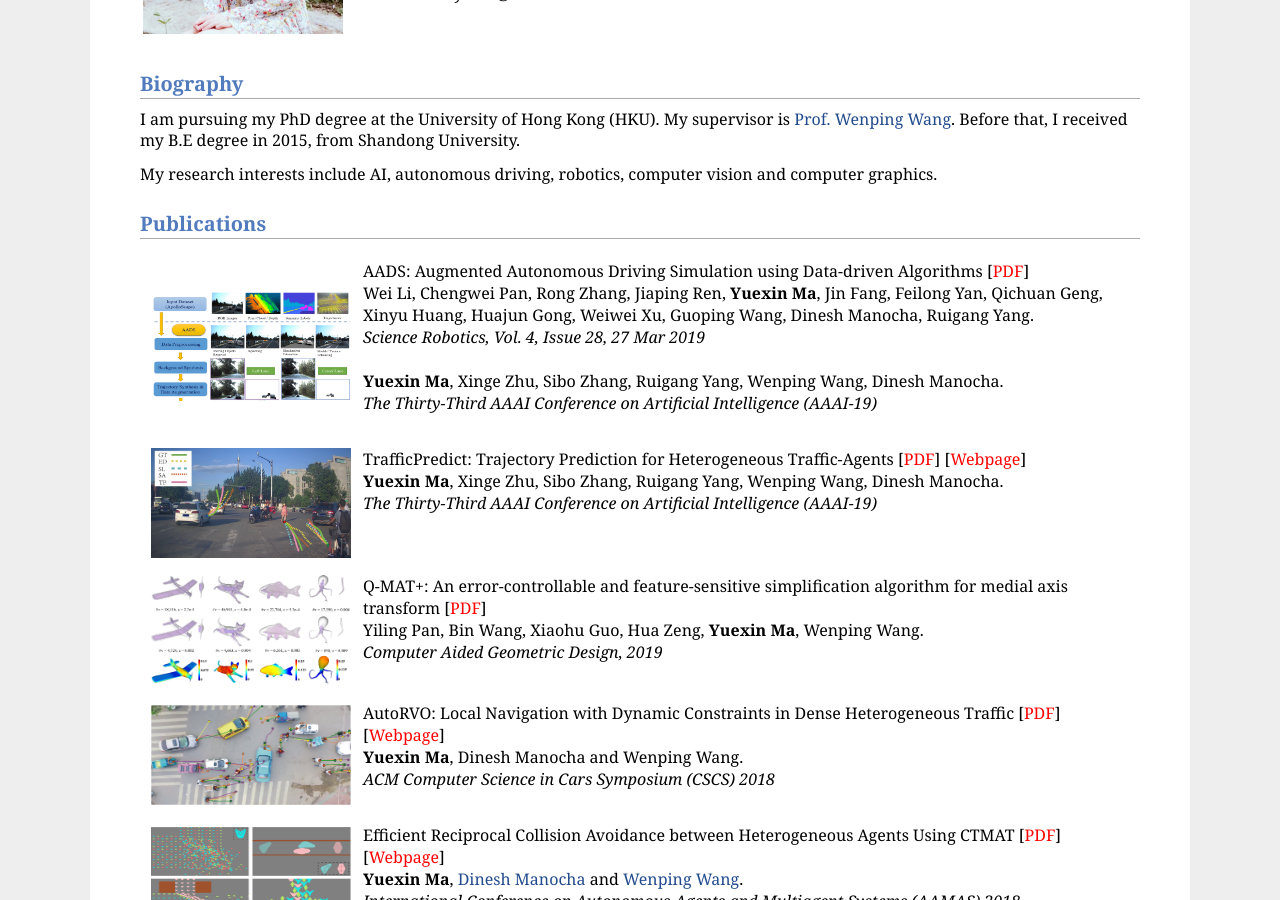
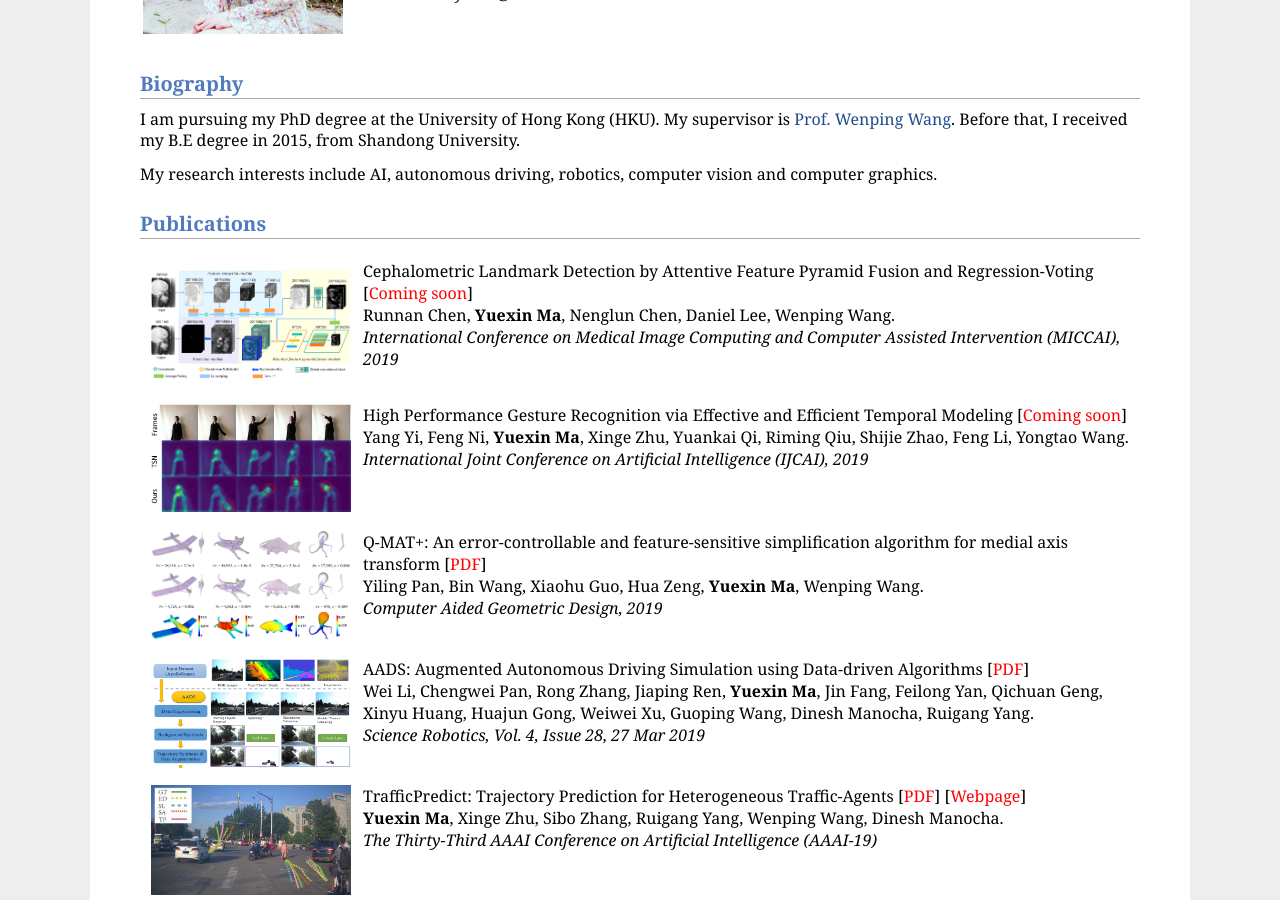
Before and after one commit to AshleyQTDS/AshleyQTDS.github.io, a Jekyll site: the page aboutme.html, which Jekyll copies as it is, in a window 1280 px wide and 900 px high, scrolled down 263 px. Built offline with Jekyll 4.4.1, drawn with Linux system fonts in a browser that asks for light colours; a script that is not in the unit is left out.

Commit message:
Update aboutme.html

```diff
--- a/aboutme.html
+++ b/aboutme.html
@@ -100,13 +100,33 @@ function toggleBibtex(articleid) {
 <h2>Publications</h2>
 <table style="width:100%" cellspacing="10" valign="top">
 
+      <tr>
+      <td><img src="./zxg_css/MICCAI.PNG" border="0" width="200" height="110"></td>
+      <td valign="top" align='left'>
+      Cephalometric Landmark Detection by Attentive Feature Pyramid Fusion and Regression-Voting [<a href=" "><font color="red">Coming soon</a></font>] <br>
+      Runnan Chen, <b>Yuexin Ma</b>, Nenglun Chen, Daniel Lee, Wenping Wang. <br> <em>International Conference on Medical Image Computing and Computer Assisted Intervention (MICCAI), 2019</em><br><br>
+      </tr>
+
+
+      <tr>
+      <td><img src="./zxg_css/IJCAI.PNG" border="0" width="200" height="110"></td>
+      <td valign="top" align='left'>
+      High Performance Gesture Recognition via Effective and Efficient Temporal Modeling [<a href=" "><font color="red">Coming soon</a></font>] <br>
+      Yang Yi, Feng Ni, <b>Yuexin Ma</b>, Xinge Zhu, Yuankai Qi, Riming Qiu, Shijie Zhao, Feng Li, Yongtao Wang.<br> <em>International Joint Conference on Artificial Intelligence (IJCAI), 2019</em><br><br>
+      </tr>
+
+      <tr>
+      <td><img src="./zxg_css/GMP.PNG" border="0" width="200" height="110"></td>
+      <td valign="top" align='left'>
+      Q-MAT+: An error-controllable and feature-sensitive simplification algorithm for medial axis transform [<a href="https://www.sciencedirect.com/science/article/abs/pii/S0167839619300214"><font color="red">PDF</a></font>] <br>
+      Yiling Pan, Bin Wang, Xiaohu Guo, Hua Zeng, <b>Yuexin Ma</b>, Wenping Wang.<br> <em>Computer Aided Geometric Design, 2019</em><br><br>
+      </tr>
 
       <tr>
       <td><img src="./zxg_css/science.PNG" border="0" width="200" height="110"></td>
       <td valign="top" align='left'>
       AADS: Augmented Autonomous Driving Simulation using Data-driven Algorithms [<a href="https://robotics.sciencemag.org/content/4/28/eaaw0863"><font color="red">PDF</a></font>] <br>
       Wei Li, Chengwei Pan, Rong Zhang, Jiaping Ren, <b>Yuexin Ma</b>, Jin Fang, Feilong Yan, Qichuan Geng, Xinyu Huang, Huajun Gong, Weiwei Xu, Guoping Wang, Dinesh Manocha, Ruigang Yang.<br> <em>Science Robotics, Vol. 4, Issue 28, 27 Mar 2019</em><br><br>
-      <b>Yuexin Ma</b>, Xinge Zhu, Sibo Zhang, Ruigang Yang, Wenping Wang, Dinesh Manocha.<br> <em>The Thirty-Third AAAI Conference on Artificial Intelligence (AAAI-19)</em><br><br>
       </tr>
 
       <tr>
@@ -116,12 +136,6 @@ function toggleBibtex(articleid) {
       <b>Yuexin Ma</b>, Xinge Zhu, Sibo Zhang, Ruigang Yang, Wenping Wang, Dinesh Manocha.<br> <em>The Thirty-Third AAAI Conference on Artificial Intelligence (AAAI-19)</em><br><br>
       </tr>
 
-      <tr>
-      <td><img src="./zxg_css/GMP.PNG" border="0" width="200" height="110"></td>
-      <td valign="top" align='left'>
-      Q-MAT+: An error-controllable and feature-sensitive simplification algorithm for medial axis transform [<a href="https://www.sciencedirect.com/science/article/abs/pii/S0167839619300214"><font color="red">PDF</a></font>] <br>
-      Yiling Pan, Bin Wang, Xiaohu Guo, Hua Zeng, <b>Yuexin Ma</b>, Wenping Wang.<br> <em>Computer Aided Geometric Design, 2019</em><br><br>
-      </tr>
 
       <tr>
        <td><img src="./zxg_css/autoRVO.PNG" border="0" width="200" height="100"></td>
```
